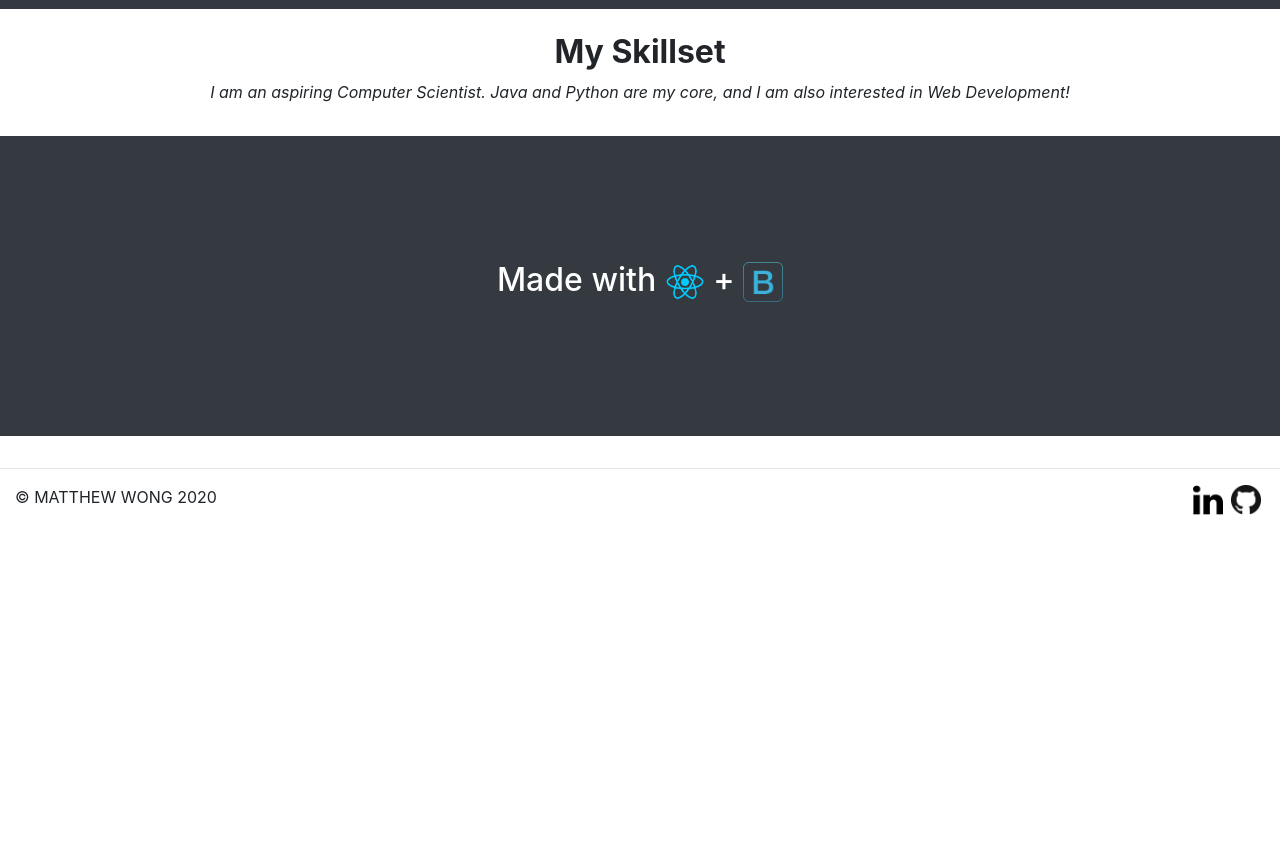
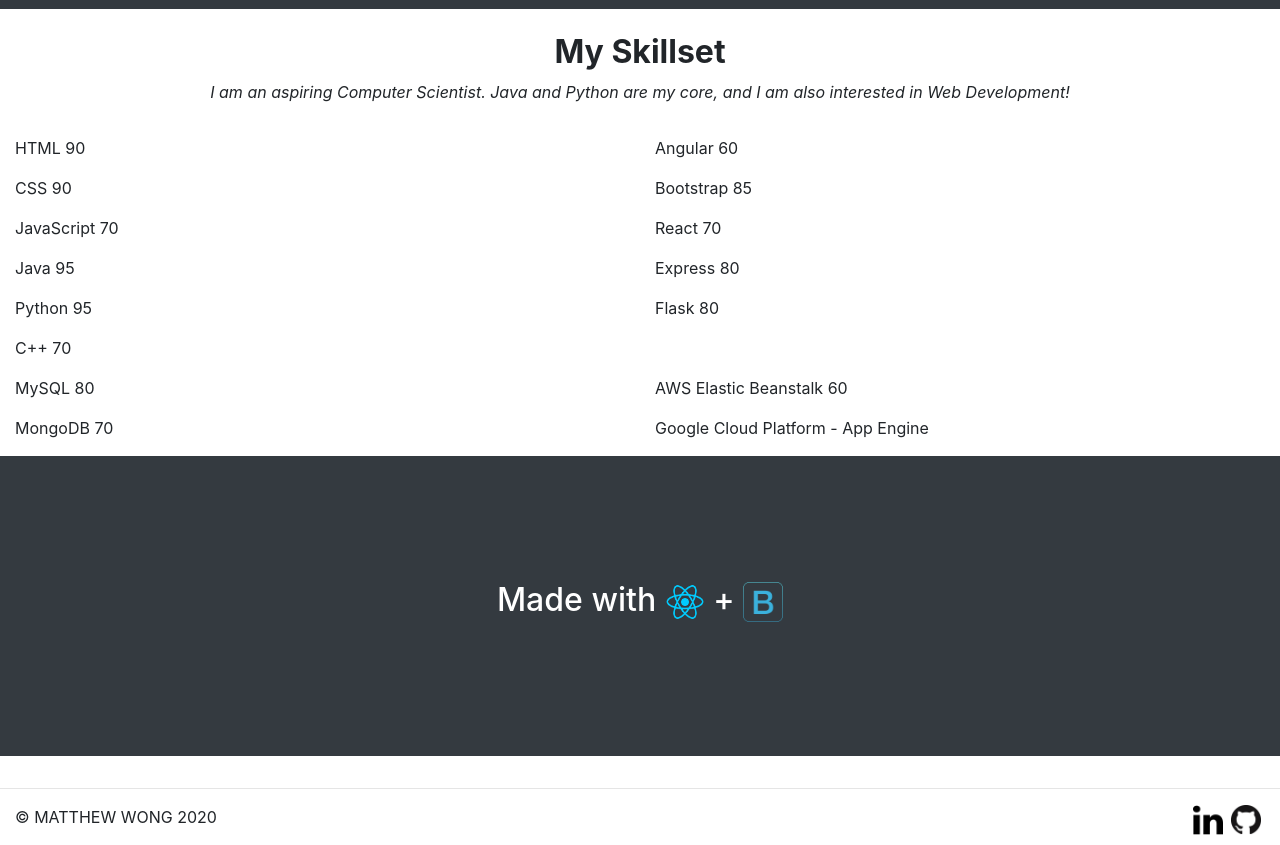
Before and after one commit to mwong33/portfolio, a React (Create React App) app: page / in a window 1280 px wide. Shown: the part 1200-2045 px from the top of the page. Before the commit the page ends 1725 px from the top, so only its background shows below. Built offline with nearby package versions, Linux system fonts and the light colour scheme.

Commit message:
Setting up component for skillset and skillbar

```diff
--- /dev/null
+++ b/src/components/SkillBar.js
@@ -0,0 +1,9 @@
+import React from 'react'
+
+export default function SkillBar({ skillSet }) {
+    return (
+        <div>
+            <p> {skillSet.skill} {skillSet.score}</p>
+        </div>
+    )
+}
--- /dev/null
+++ b/src/components/SkillBarGroup.js
@@ -0,0 +1,10 @@
+import React from 'react'
+import SkillBar from './SkillBar.js'
+
+export default function SkillBarGroup({ skills }) {
+    return (
+        skills.map(skillSet => {
+            return <SkillBar key={ skillSet.skill } skillSet={ skillSet }/>
+        })
+    )
+}
--- a/src/pages/Home.js
+++ b/src/pages/Home.js
@@ -1,11 +1,41 @@
 import React from 'react';
+import SkillBarGroup from '../components/SkillBarGroup.js';
 import TableTennis from '../images/TableTennis.jpg';
 import ReactLogo from '../images/React.png';
 import BootstrapLogo from '../images/Bootstrap.png';
 import "./Home.css";
-import { Button, CardDeck, Card } from 'react-bootstrap';
+import { Button } from 'react-bootstrap';
 
 export default function Home() {
+
+    const languages = [
+        {skill: "HTML", score: 90},
+        {skill: "CSS", score: 90},
+        {skill: "JavaScript", score: 70},
+        {skill: "Java", score: 95},
+        {skill: "Python", score: 95},
+        {skill: "C++", score: 70}
+    ];
+
+    const frameworks = [
+        {skill: "Angular", score: 60},
+        {skill: "Bootstrap", score: 85},
+        {skill: "React", score: 70},
+        {skill: "Express", score: 80},
+        {skill: "Flask", score: 80}
+    ]
+
+    const databases = [
+        {skill: "MySQL", score: 80},
+        {skill: "MongoDB", score: 70}
+
+    ]
+
+    const cloudServices = [
+        {skill: "AWS Elastic Beanstalk", score: 60},
+        {skill: "Google Cloud Platform - App Engine", socre: 70}
+    ]
+
     return (
         <div id="home">
             <div className="container-fluid">
@@ -38,18 +68,18 @@
                         </div>
                         <div className="row align-items-around">
                             <div className="col-md-6">
-
+                                <SkillBarGroup skills={ languages }/>
                             </div>
                             <div className="col-md-6">
-
+                                <SkillBarGroup skills={ frameworks }/>
                             </div>
                         </div>
                         <div className="row">
                             <div className="col-md-6">
-
+                                <SkillBarGroup skills={ databases }/>
                             </div>
                             <div className="col-md-6">
-
+                                <SkillBarGroup skills={ cloudServices }/>
                             </div>
                         </div>
                     </div>
```
